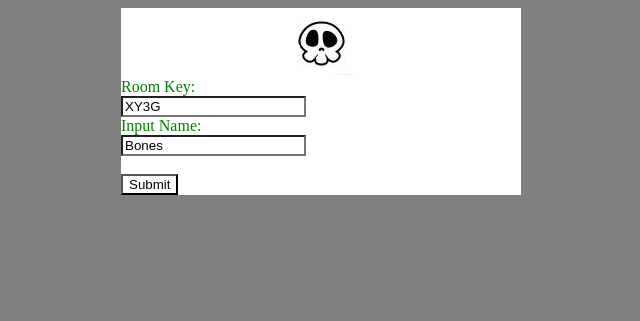
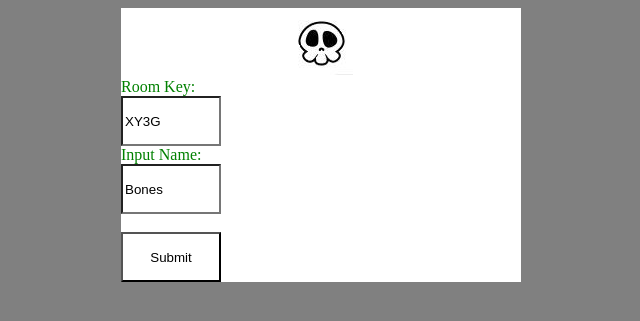
Before and after one commit to boneyardz/boneproject, a PHP site: page / in a window 1280 px wide. Shown: the top 321 px of the page, without its empty margins (319-959 px from the left). Run offline with PHP 8.4, Linux system fonts and the light colour scheme.

Commit message:
fixes #2 change pixel size of ArmBone
Signed-off-by: bonesjohn <johnargles1@gmail.com>

```diff
--- a/mystyle.css
+++ b/mystyle.css
@@ -29,6 +29,8 @@ nav a{
 }
 form input{
   background-image:url("images/ArmBone.png");
+  width:100px;
+  height:50px;
 }
 section{
   padding:10px;
```
